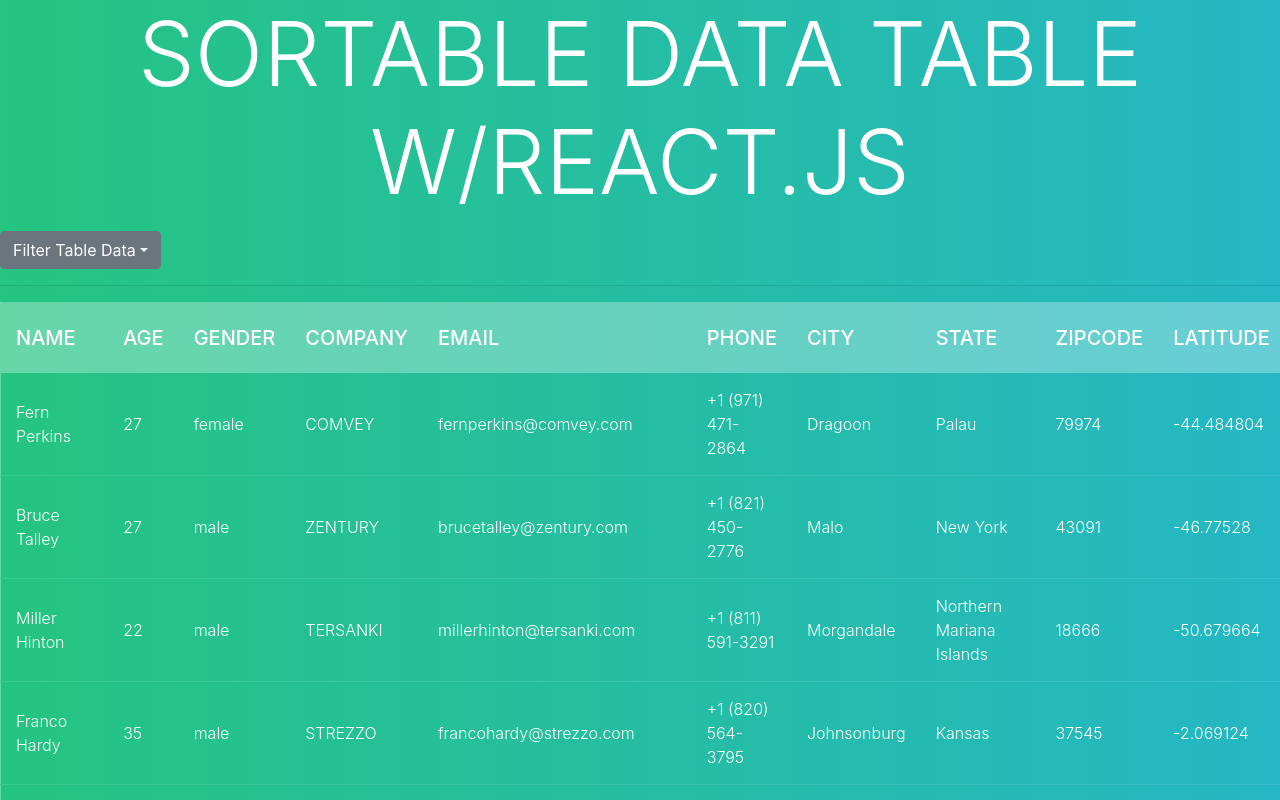
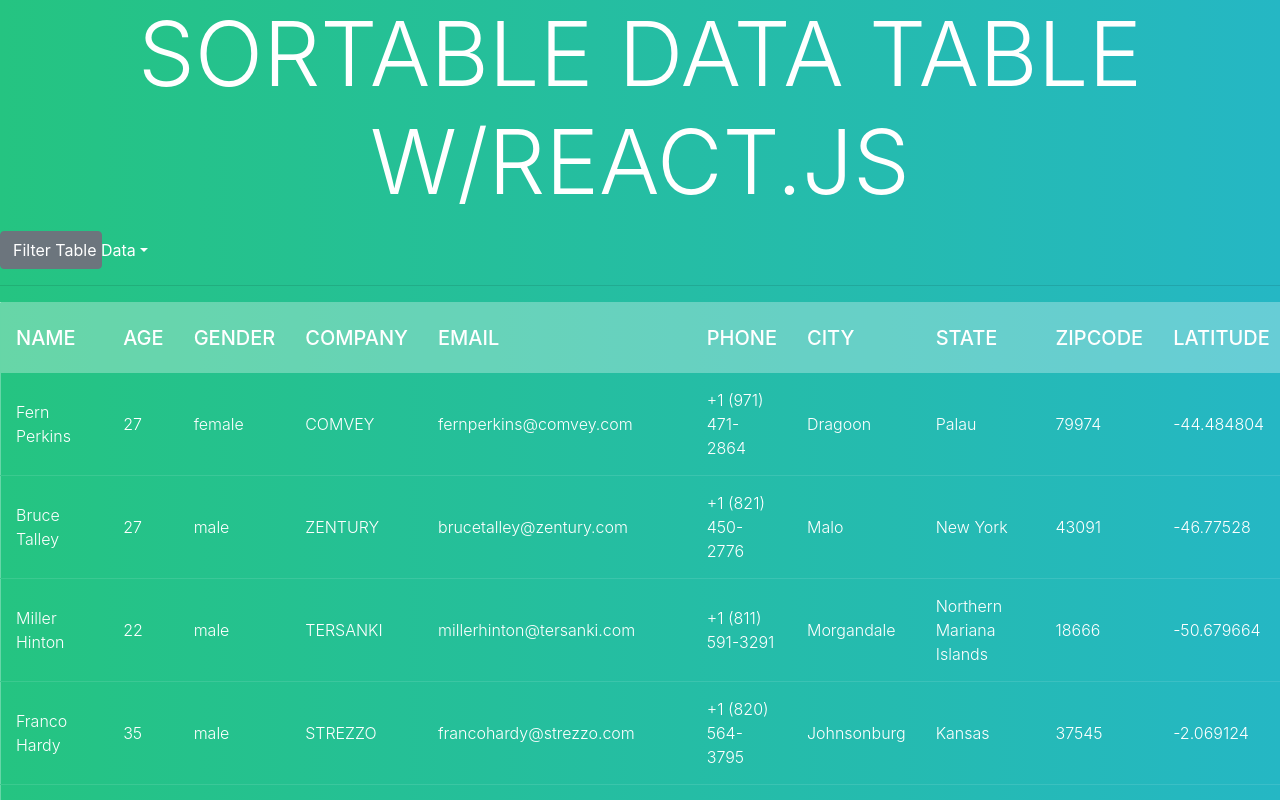
Before and after one commit to infiniteoo/react_tabledata_w_json, a React (Create React App) app: page / in a window 1280 px wide. Shown: the top 800 px of the page. Built offline with nearby package versions, Linux system fonts and the light colour scheme.

Commit message:
added a fixed length to the dropdown box and started touchbing up the readme.md

```diff
--- a/src/components/DropDownFilter/DropDownFilter.css
+++ b/src/components/DropDownFilter/DropDownFilter.css
@@ -0,0 +1,3 @@
+#dropdown-item-button{
+    width: 8%;
+}
--- a/src/components/DropDownFilter/DropDownFilter.js
+++ b/src/components/DropDownFilter/DropDownFilter.js
@@ -1,6 +1,7 @@
 import React, { Component } from "react";
 import Dropdown from "react-bootstrap/Dropdown";
 import DropdownButton from "react-bootstrap/DropdownButton";
+import './DropDownFilter.css'
 
 
 
```
Also changed, not shown: 1 other file (tests, documents, lock files or other folders).
